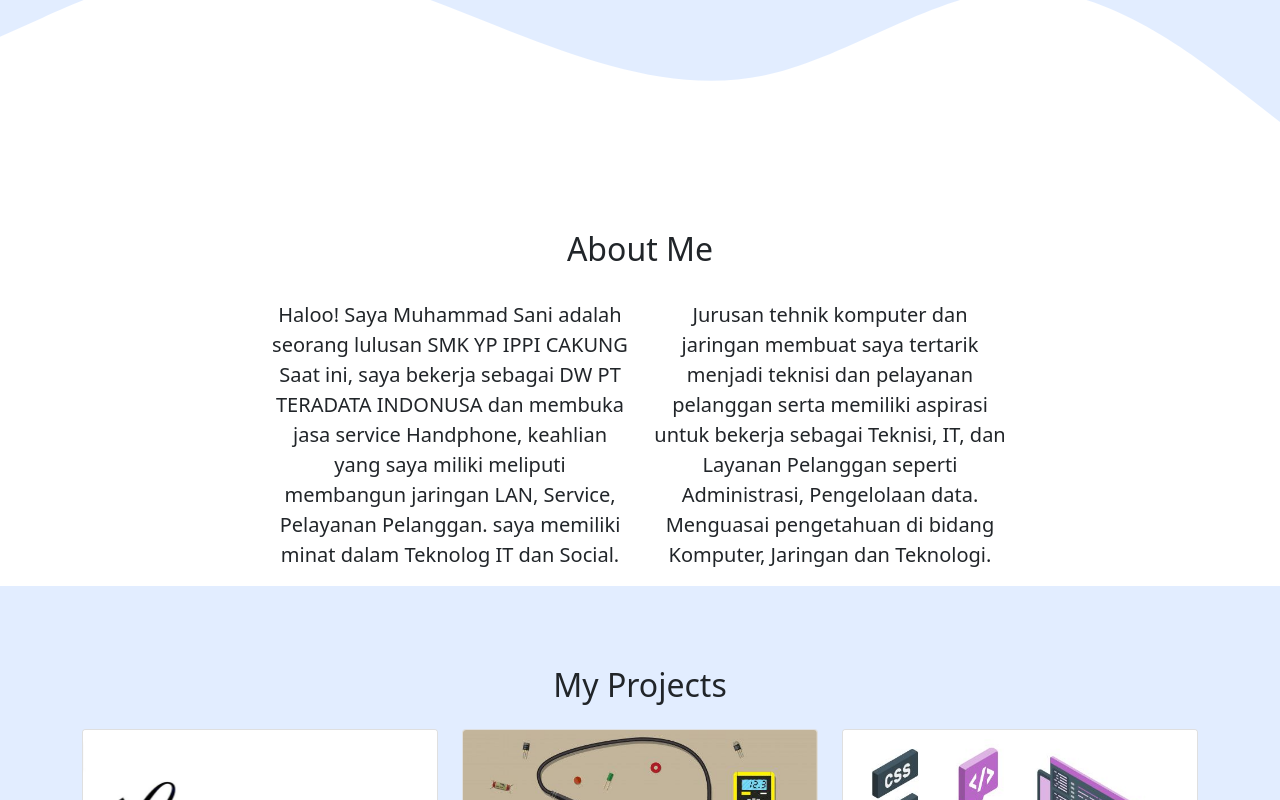
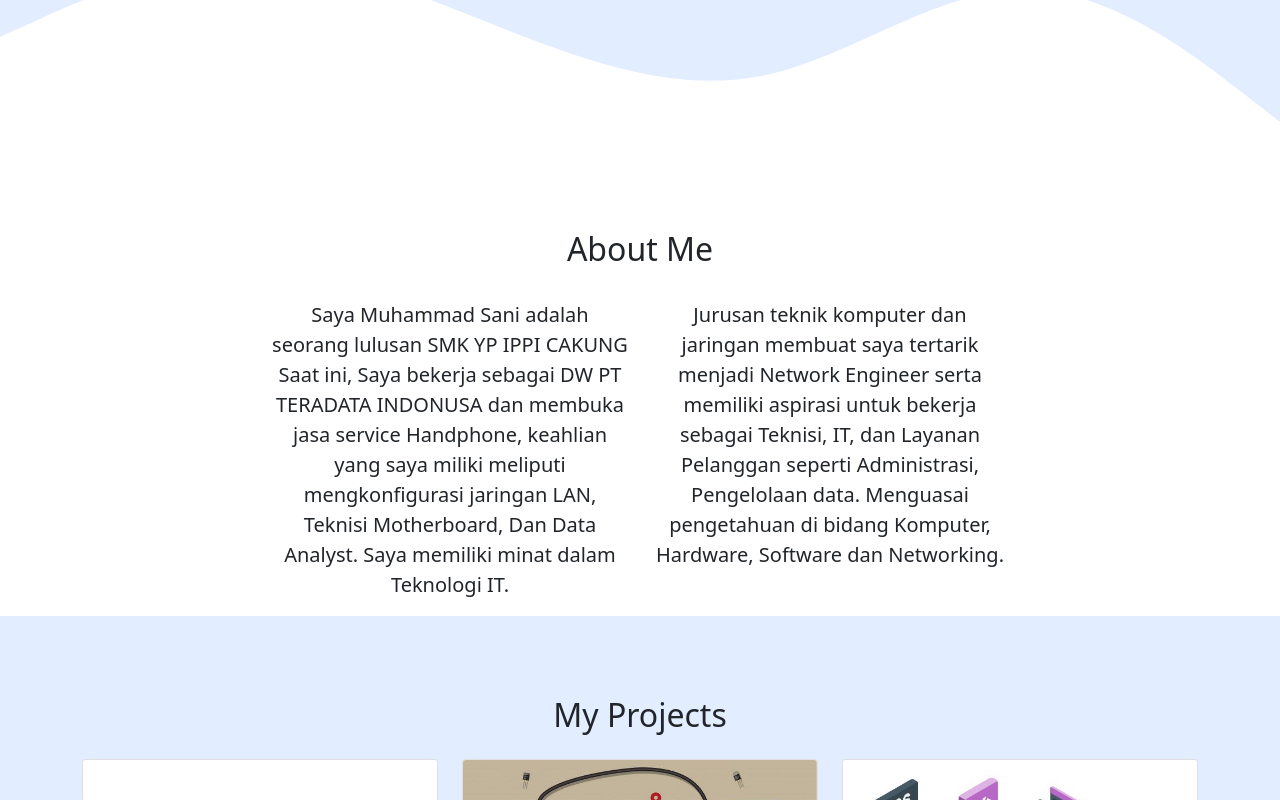
Before and after one commit to Sannnzz/portofolio, a plain HTML site: page index.html in a window 1280 px wide. Shown: the part 567-1367 px from the top of the page. Drawn offline with nearby package versions, Linux system fonts and the light colour scheme.

Commit message:
Update index.html

```diff
--- a/index.html
+++ b/index.html
@@ -60,10 +60,10 @@
   </div>
   <div class="row justify-content-center fs-5 text-center">
     <div class="col-md-4">
-      <p>Haloo! Saya Muhammad Sani adalah seorang lulusan SMK YP IPPI CAKUNG Saat ini, saya bekerja sebagai DW PT TERADATA INDONUSA dan membuka jasa service Handphone, keahlian yang saya miliki meliputi membangun jaringan LAN, Service, Pelayanan Pelanggan. saya memiliki minat dalam Teknolog IT dan Social.</p>
+      <p>Saya Muhammad Sani adalah seorang lulusan SMK YP IPPI CAKUNG Saat ini, Saya bekerja sebagai DW PT TERADATA INDONUSA dan membuka jasa service Handphone, keahlian yang saya miliki meliputi mengkonfigurasi jaringan LAN, Teknisi Motherboard, Dan Data Analyst. Saya memiliki minat dalam Teknologi IT.</p>
     </div>
       <div class="col-md-4">
-        <p>Jurusan tehnik komputer dan jaringan membuat saya tertarik menjadi teknisi dan pelayanan pelanggan serta memiliki aspirasi untuk bekerja sebagai Teknisi, IT, dan Layanan Pelanggan seperti Administrasi, Pengelolaan data. Menguasai pengetahuan di bidang Komputer, Jaringan dan Teknologi.</p>
+        <p>Jurusan teknik komputer dan jaringan membuat saya tertarik menjadi Network Engineer serta memiliki aspirasi untuk bekerja sebagai Teknisi, IT, dan Layanan Pelanggan seperti Administrasi, Pengelolaan data. Menguasai pengetahuan di bidang Komputer, Hardware, Software dan Networking.</p>
     </div>
     </div>
     </div>
```
